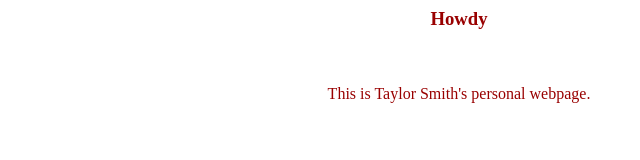
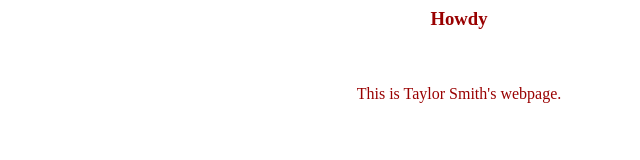
Before and after one commit to tsmith422/CSCE_331_Smith, a plain HTML site: page Project1/src/index.html in a window 1280 px wide. Shown: the full height of the page, 181-821 px from the left. Drawn offline with Linux system fonts and the light colour scheme.

Commit message:
Updated landing page greeting

```diff
--- a/Project1/src/index.html
+++ b/Project1/src/index.html
@@ -13,7 +13,7 @@
             </tr>
             <tr>
                 <td align="center"><font color="#990000"><br><br>This is Taylor
-                        Smith's personal webpage.</font></td>
+                        Smith's webpage.</font></td>
             </tr>
         </table>
 
```
